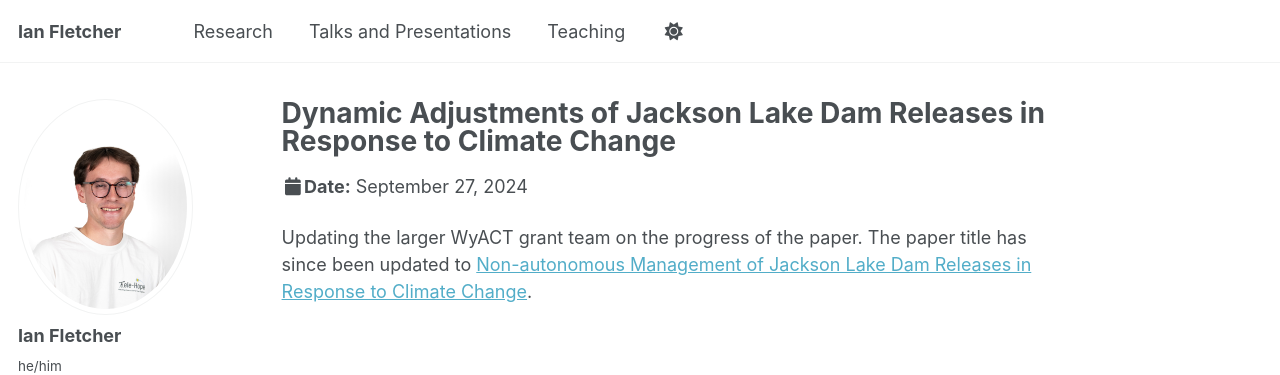
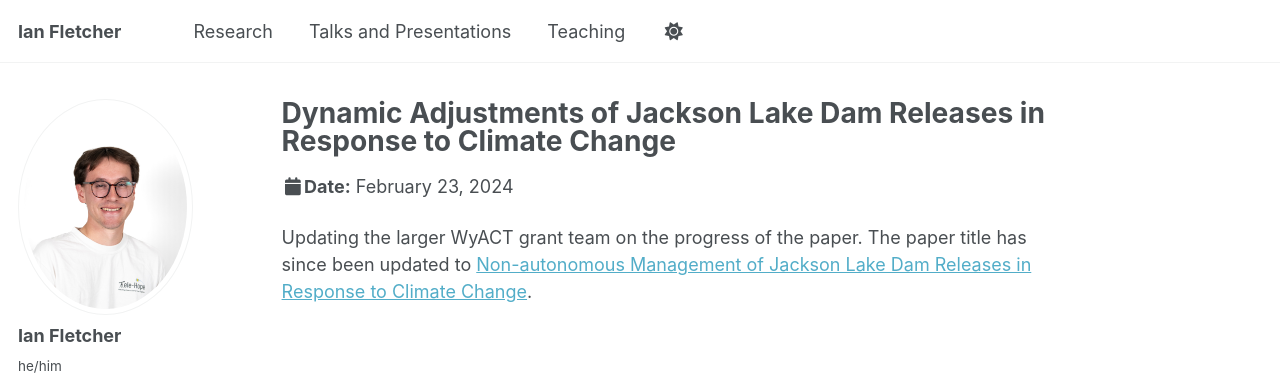
Before and after one commit to fletcherian/fletcherian.github.io, a Jekyll site: the page built from _talks/wyact-dams-1.md, in a window 1280 px wide and 993 px high. Shown: the top 375 px of the window. Built offline with Jekyll 4.4.1, drawn with Linux system fonts in a browser that asks for light colours; some web fonts are replaced; a script that is not in the unit is left out.

Commit message:
Update wyact-dams-1.md

```diff
--- a/_talks/wyact-dams-1.md
+++ b/_talks/wyact-dams-1.md
@@ -4,7 +4,7 @@ collection: talks
 type: "Talk"
 permalink: /talks/wyact-dams-1
 venue: "Wyoming Anticipating the Climate-Water Transition (WyACT) All Hands Meeting"
-date: 2024-09-27
+date: 2024-02-23
 location: "University of Wyoming"
 ---
 
```
